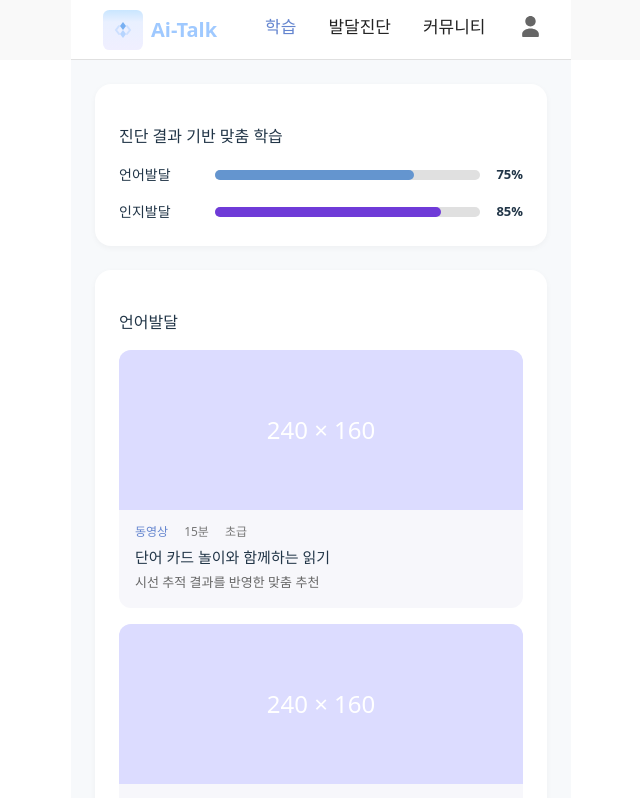
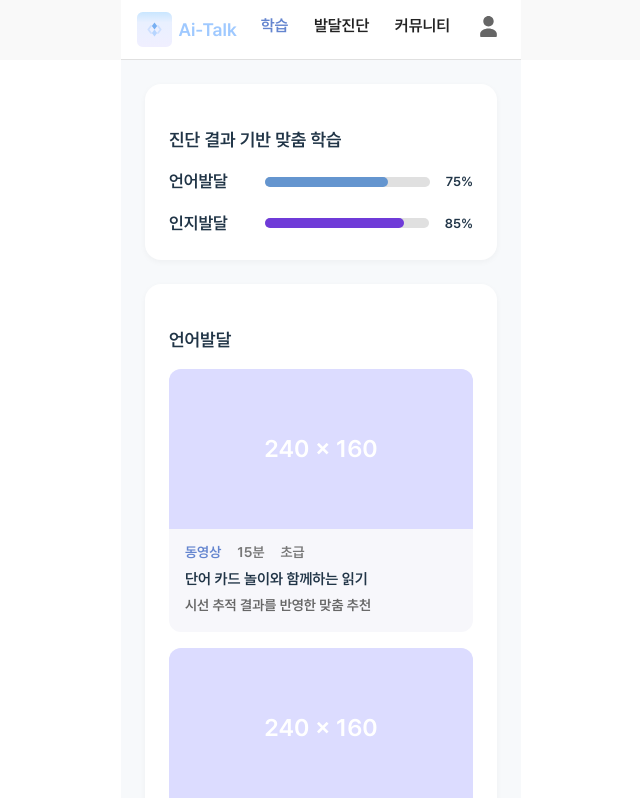
Before and after one commit to AI-sori/Ai-talk_Frontend, a React (Vite) app: page /learning in a window 1280 px wide. Shown: the top 798 px of the page, without its empty margins (319-959 px from the left). Built offline with nearby package versions, Linux system fonts and the light colour scheme.

Commit message:
🎨 Design:  페이지에 폰트 적용

```diff
--- a/src/components/Header.tsx
+++ b/src/components/Header.tsx
@@ -13,11 +13,11 @@ const HeaderOuter = styled.div`
 
 const HeaderInner = styled.header`
   width: 100%;
-  max-width: 500px;
+  max-width: 400px;
   height: 60px;
-   border-bottom: 1px solid #e0e0e0;
+  border-bottom: 1px solid #e0e0e0;
   background: white;
-  padding: 0 2rem;
+  padding: 0 1rem;
   box-sizing: border-box;
 
   display: flex;
@@ -30,36 +30,37 @@ const HeaderInner = styled.header`
 const LeftSection = styled.div`
   display: flex;
   align-items: center;
-  gap: 1rem;
+  gap: 0rem;
 `;
 
 const LogoImg = styled.img`
-  width: 40px;
-  height: 40px;
+  width: 35px;
+  height: 35px;
   object-fit: contain;
 `;
 
 const Brand = styled.span`
-  font-size: 20px;
+  font-size: 18px;
   font-weight: bold;
   color: #9FC9FF;
    white-space: nowrap;
+   font-family: SemiBold;
 `;
 
 const Nav = styled.nav`
   display: flex;
-  gap: 2rem;
-  margin-left: 2rem;
+  gap: 1.6rem;
+  margin-left: 1.5rem;
 `;
 
 const NavItem = styled.span`
-  font-size: 17px;
+  font-size: 16px;
    white-space: nowrap;
   font-weight: ${props => (props.active ? 800 : 600)};
   color: ${props => (props.active ? '#6485CF' : '#222')};
   cursor: pointer;
   padding: 6px 0; // 높이 정렬에 도움
-
+ font-family: SemiBold;
   &:hover {
     color: #6485CF;
   }
@@ -68,7 +69,7 @@ const NavItem = styled.span`
 const LogoArea = styled.div`
   display: flex;
   align-items: center;
-  gap: 0.5rem;
+  gap: 0.4rem;
   cursor: pointer;
 `;
 
--- a/src/pages/DiagnosisPage.tsx
+++ b/src/pages/DiagnosisPage.tsx
@@ -2,10 +2,12 @@ import styled from 'styled-components';
 
 const PageWrapper = styled.div`
   width: 100%;
-  max-width: 500px;
+  max-width: 400px;
+  height: 100dvh;  /* 화면 높이 100% */
   margin: 0 auto;
   padding: 1.5rem;
   box-sizing: border-box;
+  overflow-y: auto;  /* 스크롤 생기지 않게 처리 */
 `;
 
 const Card = styled.div`
@@ -13,7 +15,7 @@ const Card = styled.div`
   border-radius: 16px;
   padding: 1.5rem;
   box-shadow: 0 2px 6px rgba(0, 0, 0, 0.05);
-  margin-bottom: 2rem;
+  margin-bottom: 1.5rem;
 `;
 
 const SectionTitle = styled.h3`
@@ -77,7 +79,7 @@ const StartButton = styled.button`
   }
 `;
 
-const DiagnosisPage = () => {
+const DevelopmentalDiagnosisPage = () => {
   return (
     <PageWrapper>
       {/* 시선추적 테스트 카드 */}
@@ -109,4 +111,4 @@ const DiagnosisPage = () => {
   );
 };
 
-export default DiagnosisPage;
+export default DevelopmentalDiagnosisPage;
--- a/src/pages/HomePage.tsx
+++ b/src/pages/HomePage.tsx
@@ -12,7 +12,7 @@ const Outer = styled.div`
 
 const Container = styled.div`
   width: 100%;
-  max-width: 500px;
+  max-width: 400px;
   height: 100%;
   background: white;
   overflow-y: auto;
@@ -32,6 +32,8 @@ const Card = styled.div`
   background: white;
   border-radius: 20px;
   padding: 1.5rem;
+  font-family: SemiBold;
+  font-size: 17px;
   margin: 1rem 0;
   box-shadow: 0 4px 10px rgba(0, 0, 0, 0.05);
 `;
--- a/src/pages/LearningPage.tsx
+++ b/src/pages/LearningPage.tsx
@@ -2,7 +2,7 @@ import styled from 'styled-components';
 
 const Page = styled.div`
   width: 100%;
-  max-width: 500px;
+  max-width: 400px;
   margin: 0 auto;
   padding: 1.5rem;
   box-sizing: border-box;
@@ -13,12 +13,15 @@ const Card = styled.div`
   background: white;
   border-radius: 16px;
   padding: 1.5rem;
+  font-family: SemiBold;
+  font-size: 18px;
   margin-bottom: 1.5rem;
   box-shadow: 0 2px 6px rgba(0, 0, 0, 0.04);
 `;
 
 const SectionTitle = styled.h3`
-  font-size: 16px;
+  font-family: SemiBold;
+  font-size: 18px;
   font-weight: bold;
   margin-bottom: 1rem;
 `;
@@ -36,9 +39,10 @@ const ProgressItem = styled.div`
 `;
 
 const Label = styled.span`
-  font-size: 14px;
   font-weight: 500;
   width: 80px;
+  font-family: SemiBold;
+  font-size: 17px;
 `;
 
 const Gauge = styled.div`
@@ -82,20 +86,23 @@ const Thumbnail = styled.div<{ color?: string }>`
 const MetaRow = styled.div`
   display: flex;
   gap: 1rem;
-  font-size: 12px;
+  font-size: 14px;
   font-weight: 500;
+   font-family: SemiBold;
   color: #777;
   padding: 0.8rem 1rem 0 1rem;
 `;
 
 const ProgramTitle = styled.div`
   font-size: 15px;
+  font-family: SemiBold;
   font-weight: bold;
   padding: 0.3rem 1rem 0 1rem;
 `;
 
 const Description = styled.div`
-  font-size: 13px;
+  font-size: 14px;
+   font-family: SemiBold;
   color: #666;
   padding: 0.3rem 1rem 1rem 1rem;
 `;
--- a/src/pages/MyPage.tsx
+++ b/src/pages/MyPage.tsx
@@ -2,7 +2,7 @@ import styled from 'styled-components';
 
 const Page = styled.div`
   width: 100%;
-  max-width: 500px;
+  max-width: 400px;
   margin: 0 auto;
   padding: 1.5rem;
   box-sizing: border-box;
```
